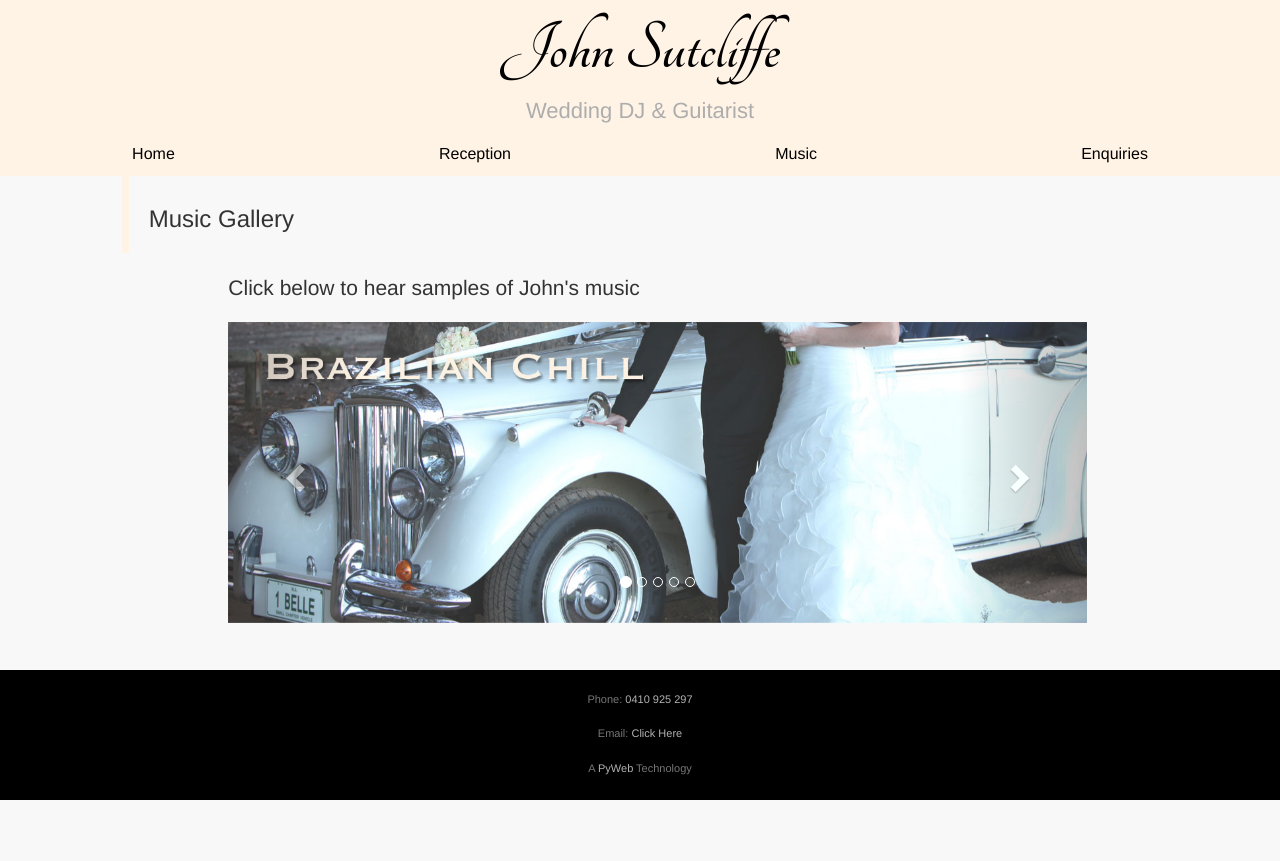
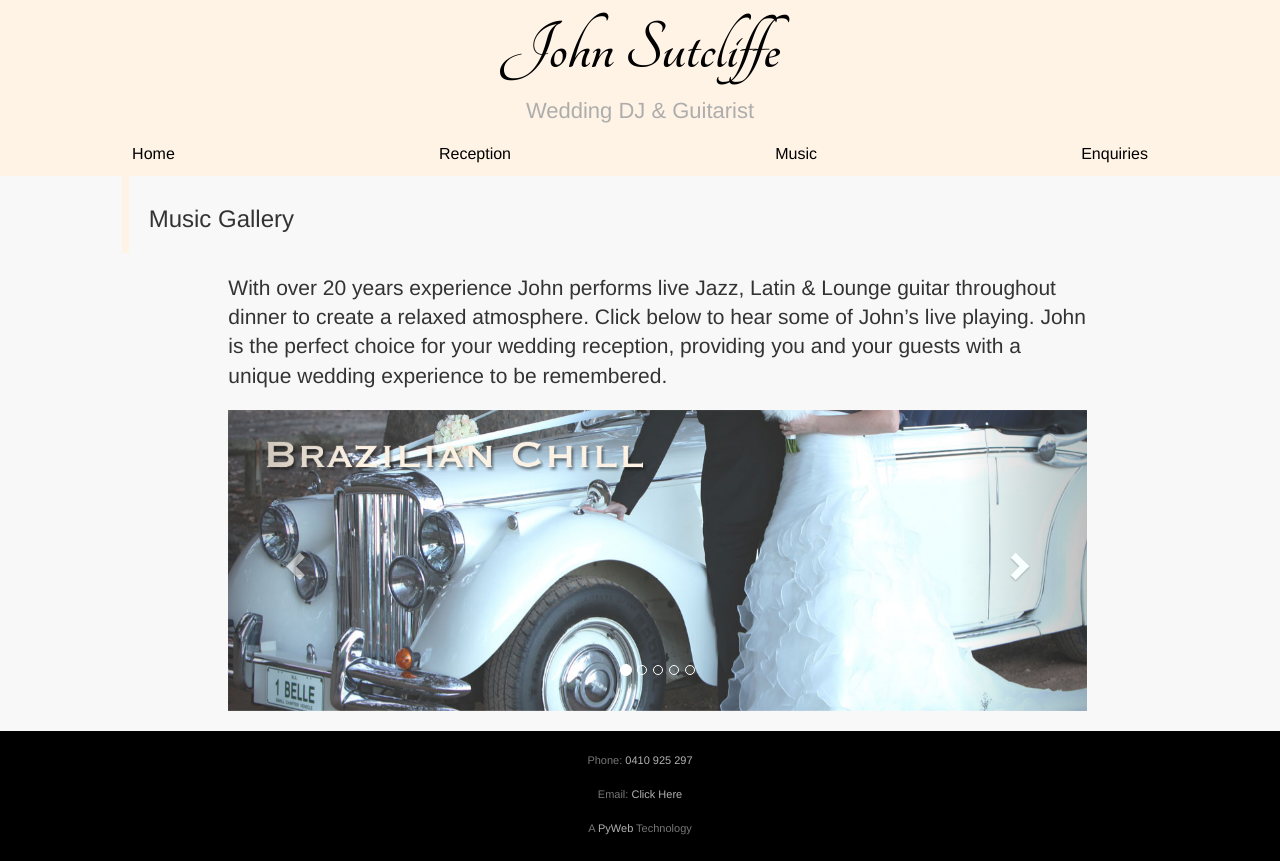
Before and after one commit to Ravelnze/pyweb-johnsutcliffe, a Django app: template basic_page/templates/music.html in a window 1280 px wide. Before the commit the page ends 800 px from the top, so only its background shows below. Run offline with Django 3.2, Linux system fonts and the light colour scheme; the template is opened without the code that fills it, so the values that code supplies are empty; parts of the project's set-up code (start-up, migrations or seed data) failed here and were passed over; some libraries are stand-ins or nearby versions.

Commit message:
added text to music page

```diff
--- a/basic_page/templates/music.html
+++ b/basic_page/templates/music.html
@@ -7,8 +7,11 @@
     <div class="row visible-xs lower-pad">
         <div class="col-xs-offset-1">
             <div class="col-xs-11 ">
-                <p class="lead">
-                    Tap below to hear samples of John's music
+                <p class="md-text">
+                    With over 20 years experience John performs live Jazz, Latin & Lounge guitar throughout dinner to
+                    create a relaxed atmosphere. Tap below to hear some of John’s live playing. John is the perfect
+                    choice for your wedding reception, providing you and your guests with a unique wedding experience
+                    to be remembered.
                 </p>
                 <div class="panel-group" id="accordion" role="tablist" aria-multiselectable="true">
                     <div class="panel">
@@ -105,7 +108,10 @@
         <div class="col-sm-offset-2 col-md-offset-2 col-lg-offset-2">
             <div class="col-sm-10 col-md-10 col-lg-10">
                 <p class="lead">
-                    Click below to hear samples of John's music
+                    With over 20 years experience John performs live Jazz, Latin & Lounge guitar throughout dinner to
+                    create a relaxed atmosphere. Click below to hear some of John’s live playing. John is the perfect
+                    choice for your wedding reception, providing you and your guests with a unique wedding experience
+                    to be remembered.
                 </p>
                 <div data-role="page">
                     <div id="audio-carousel" class="carousel slide" data-ride="carousel" data-interval="false">
--- a/static/css/custom.css
+++ b/static/css/custom.css
@@ -186,3 +186,11 @@ h4.panel-title {
 .input-required {
     border-left: 5px solid #fbe3c6;
 }
+
+::selection {
+  background: #fff3e5; /* WebKit/Blink Browsers */
+}
+
+::-moz-selection {
+  background: #fff3e5; /* Gecko Browsers */
+}
```
